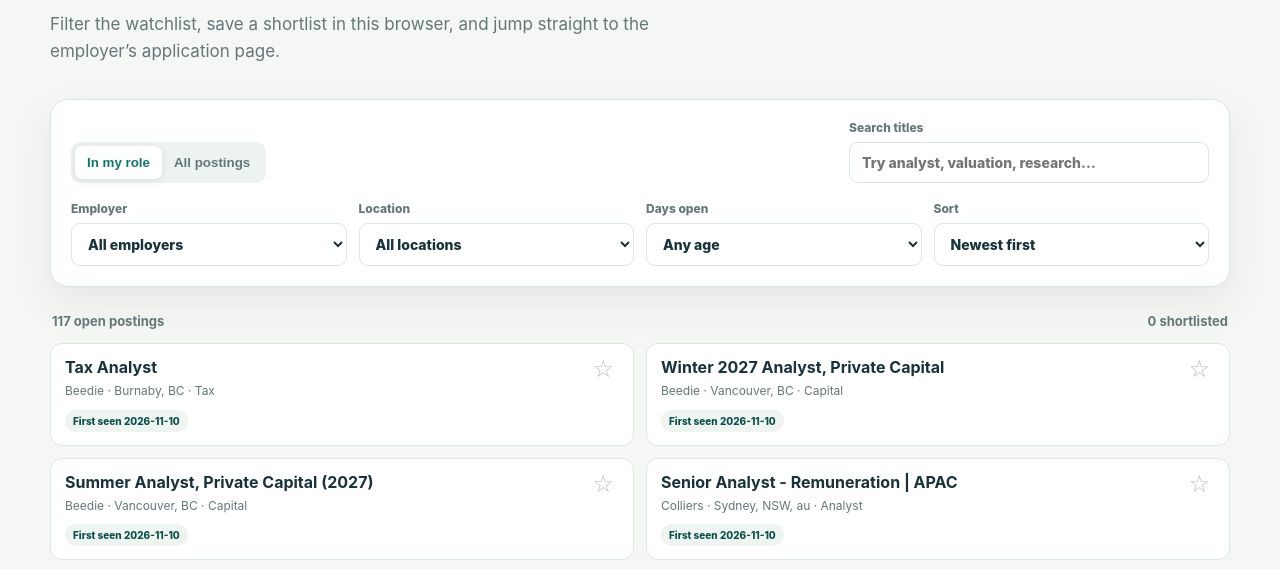
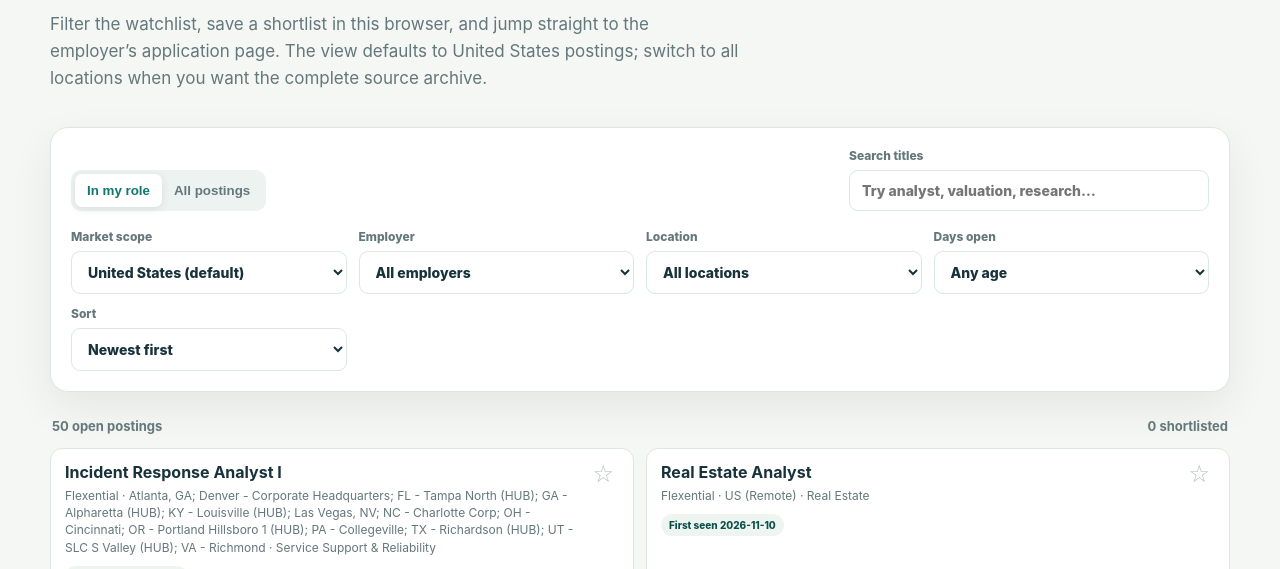
Before and after one commit to Austinbrowns/cre-job-watcher, a plain HTML site: page browse.html in a window 1280 px wide. Shown: the part 226-795 px from the top of the page. Drawn offline with Linux system fonts and the light colour scheme.

Commit message:
Default Browse to US postings

```diff
--- a/app.js
+++ b/app.js
@@ -42,6 +42,17 @@ function postingMarkup(row, compact = false, saved = false) {
   return `<article class="${compact ? "posting-row" : "posting-card"}"><a href="${esc(row.url)}" target="_blank" rel="noreferrer">${esc(row.title)}</a><div class="posting-meta">${esc(row.employer)} · ${esc(row.location || "Location not provided")}${row.department ? ` · ${esc(row.department)}` : ""}</div>${row.first_seen ? `<span class="tag">First seen ${esc(row.first_seen)}</span>` : ""}${compact ? "" : `<button class="star ${saved ? "saved" : ""}" data-star="${esc(row.posting_id)}" aria-label="${saved ? "Remove from shortlist" : "Save to shortlist"}">${saved ? "★" : "☆"}</button>`}</article>`;
 }
 
+const US_STATE_CODES = new Set("AL AK AZ AR CA CO CT DE FL GA HI ID IL IN IA KS KY LA ME MD MA MI MN MS MO MT NE NV NH NJ NM NY NC ND OH OK OR PA RI SC SD TN TX UT VT VA WA WV WI WY DC".split(" "));
+const US_STATE_NAMES = new Set(["alabama", "alaska", "arizona", "arkansas", "california", "colorado", "connecticut", "delaware", "florida", "georgia", "hawaii", "idaho", "illinois", "indiana", "iowa", "kansas", "kentucky", "louisiana", "maine", "maryland", "massachusetts", "michigan", "minnesota", "mississippi", "missouri", "montana", "nebraska", "nevada", "new hampshire", "new jersey", "new mexico", "new york", "north carolina", "north dakota", "ohio", "oklahoma", "oregon", "pennsylvania", "rhode island", "south carolina", "south dakota", "tennessee", "texas", "utah", "vermont", "virginia", "washington", "west virginia", "wisconsin", "wyoming", "district of columbia"]);
+
+function isUSLocation(value) {
+  const location = String(value || "").trim();
+  if (!location) return false;
+  if (/\b(?:united states|u\.s\.a?\.?|usa|us)\b/i.test(location)) return true;
+  const parts = location.toLowerCase().split(/[,;/|]/).map(part => part.trim());
+  return parts.some(part => US_STATE_CODES.has(part.toUpperCase()) || US_STATE_NAMES.has(part));
+}
+
 function renderToday({status, history}) {
   setConnection("Online");
   document.getElementById("last-run").textContent = status.run_time ? new Date(status.run_time).toLocaleString() : "Not run";
@@ -62,21 +73,23 @@ function renderBrowse({history}) {
   setConnection("Online");
   let roleOnly = true;
   const shortlist = new Set(JSON.parse(localStorage.getItem(SHORTLIST_KEY) || "[]"));
+  const country = document.getElementById("country-filter");
   const employer = document.getElementById("employer-filter"), location = document.getElementById("location-filter");
   [...new Set(history.map(row => row.employer).filter(Boolean))].sort().forEach(value => employer.insertAdjacentHTML("beforeend", `<option value="${esc(value)}">${esc(value)}</option>`));
   [...new Set(history.map(row => row.location).filter(Boolean))].sort().forEach(value => location.insertAdjacentHTML("beforeend", `<option value="${esc(value)}">${esc(value)}</option>`));
   const render = () => {
     const search = document.getElementById("title-search").value.toLowerCase().trim();
     const selectedEmployer = employer.value, selectedLocation = location.value, minDays = Number(document.getElementById("days-filter").value || 0), sort = document.getElementById("sort-filter").value;
+    const usOnly = country.value !== "all";
     const latest = history.reduce((max, row) => row.last_seen > max ? row.last_seen : max, "");
-    let rows = history.filter(row => row.status === "open" && (!roleOnly || row.in_role === "true") && (!selectedEmployer || row.employer === selectedEmployer) && (!selectedLocation || row.location === selectedLocation) && (!search || row.title.toLowerCase().includes(search)) && (!minDays || daysBetween(row.first_seen, latest) >= minDays));
+    let rows = history.filter(row => row.status === "open" && (!usOnly || isUSLocation(row.location)) && (!roleOnly || row.in_role === "true") && (!selectedEmployer || row.employer === selectedEmployer) && (!selectedLocation || row.location === selectedLocation) && (!search || row.title.toLowerCase().includes(search)) && (!minDays || daysBetween(row.first_seen, latest) >= minDays));
     rows.sort((a, b) => sort === "oldest" ? a.first_seen.localeCompare(b.first_seen) : b.first_seen.localeCompare(a.first_seen));
     document.getElementById("result-count").textContent = `${rows.length} open posting${rows.length === 1 ? "" : "s"}`;
     document.getElementById("shortlist-count").textContent = `${shortlist.size} shortlisted`;
     document.getElementById("browse-results").innerHTML = rows.length ? rows.map(row => postingMarkup(row, false, shortlist.has(row.posting_id))).join("") : `<div class="empty">No postings match these filters.</div>`;
     document.querySelectorAll("[data-star]").forEach(button => button.addEventListener("click", () => { const id = button.dataset.star; shortlist.has(id) ? shortlist.delete(id) : shortlist.add(id); localStorage.setItem(SHORTLIST_KEY, JSON.stringify([...shortlist])); render(); }));
   };
-  [employer, location, document.getElementById("days-filter"), document.getElementById("sort-filter")].forEach(element => element.addEventListener("change", render));
+  [country, employer, location, document.getElementById("days-filter"), document.getElementById("sort-filter")].forEach(element => element.addEventListener("change", render));
   document.getElementById("title-search").addEventListener("input", render);
   document.getElementById("role-only").addEventListener("click", () => { roleOnly = true; document.getElementById("role-only").classList.add("active"); document.getElementById("all-postings").classList.remove("active"); render(); });
   document.getElementById("all-postings").addEventListener("click", () => { roleOnly = false; document.getElementById("all-postings").classList.add("active"); document.getElementById("role-only").classList.remove("active"); render(); });
--- a/browse.html
+++ b/browse.html
@@ -8,10 +8,10 @@
 <body data-page="browse">
   <header class="topbar"><a class="brand" href="index.html"><span class="brand-mark">CS</span><span>CRE Signal</span></a><nav aria-label="Main navigation"><a href="index.html">Today</a><a class="active" href="browse.html">Browse</a><a href="market.html">Market</a></nav><span class="status-pill" id="connection-status">Loading</span></header>
   <main class="shell">
-    <section class="page-heading"><p class="eyebrow">Browse the live history</p><h1>Open opportunities</h1><p class="lede">Filter the watchlist, save a shortlist in this browser, and jump straight to the employer’s application page.</p></section>
+    <section class="page-heading"><p class="eyebrow">Browse the live history</p><h1>Open opportunities</h1><p class="lede">Filter the watchlist, save a shortlist in this browser, and jump straight to the employer’s application page. The view defaults to United States postings; switch to all locations when you want the complete source archive.</p></section>
     <section class="panel filters">
       <div class="filter-top"><div class="switch" role="group" aria-label="Posting scope"><button class="switch-button active" id="role-only">In my role</button><button class="switch-button" id="all-postings">All postings</button></div><label class="search-label">Search titles<input id="title-search" type="search" placeholder="Try analyst, valuation, research…"></label></div>
-      <div class="filter-grid"><label>Employer<select id="employer-filter"><option value="">All employers</option></select></label><label>Location<select id="location-filter"><option value="">All locations</option></select></label><label>Days open<select id="days-filter"><option value="">Any age</option><option value="7">7+ days</option><option value="14">14+ days</option><option value="30">30+ days</option><option value="60">60+ days</option></select></label><label>Sort<select id="sort-filter"><option value="newest">Newest first</option><option value="oldest">Oldest first</option></select></label></div>
+      <div class="filter-grid"><label>Market scope<select id="country-filter"><option value="us" selected>United States (default)</option><option value="all">All locations</option></select></label><label>Employer<select id="employer-filter"><option value="">All employers</option></select></label><label>Location<select id="location-filter"><option value="">All locations</option></select></label><label>Days open<select id="days-filter"><option value="">Any age</option><option value="7">7+ days</option><option value="14">14+ days</option><option value="30">30+ days</option><option value="60">60+ days</option></select></label><label>Sort<select id="sort-filter"><option value="newest">Newest first</option><option value="oldest">Oldest first</option></select></label></div>
     </section>
     <section class="result-bar"><span id="result-count">Loading postings…</span><span id="shortlist-count">0 shortlisted</span></section>
     <section class="posting-grid" id="browse-results"><div class="empty">Loading postings…</div></section>
```
Also changed, not shown: 1 other file.
